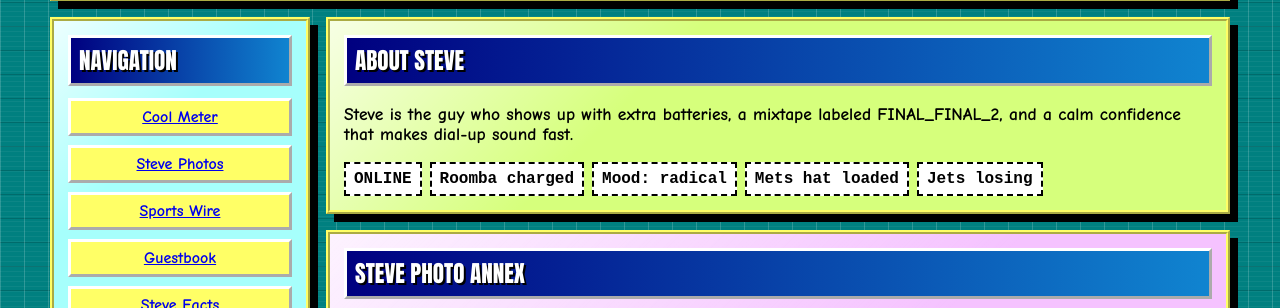
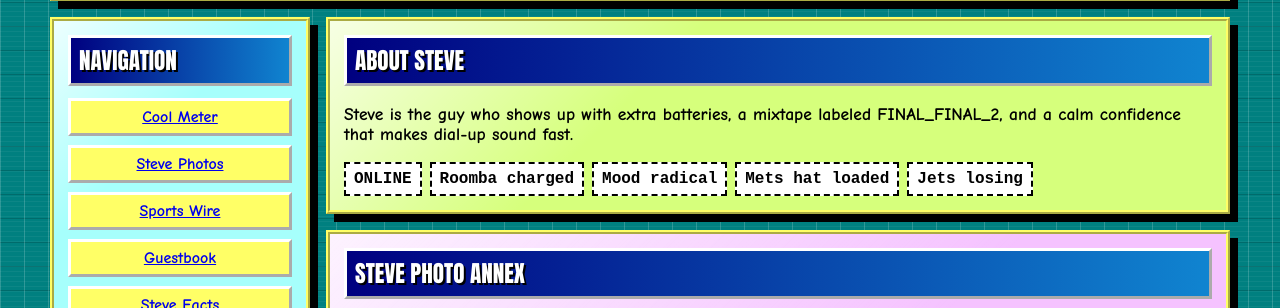
Before and after one commit to kroy-the-rabbit/newyorksteven.com, a plain HTML site: page index.html in a window 1280 px wide. Shown: the part 453-761 px from the top of the page. Drawn offline with Linux system fonts and the light colour scheme.

Commit message:
Remove mood status colon

```diff
--- a/index.html
+++ b/index.html
@@ -117,7 +117,7 @@
             <div class="status-strip" aria-label="Current Steve status">
               <span class="blink">ONLINE</span>
               <span>Roomba charged</span>
-              <span>Mood: radical</span>
+              <span>Mood radical</span>
               <span>Mets hat loaded</span>
               <span>Jets losing</span>
             </div>
```
